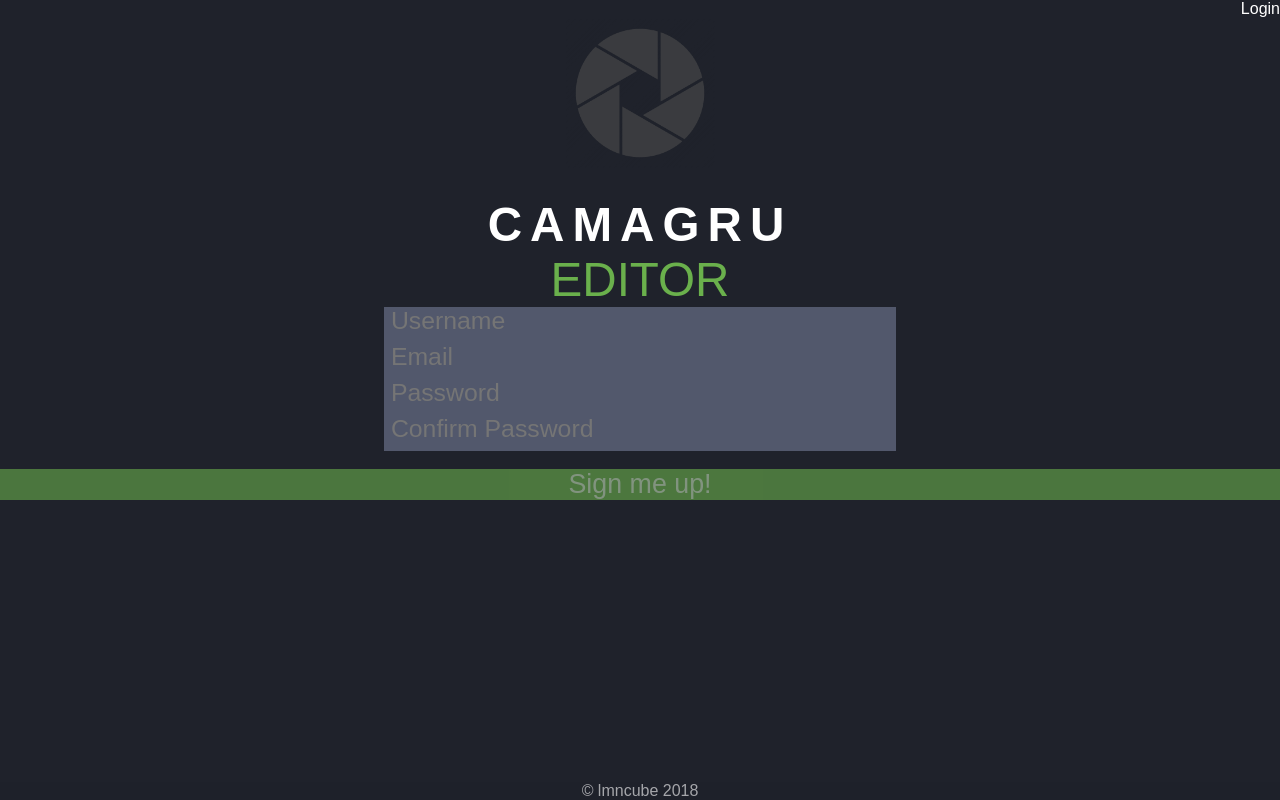
After one commit to luyandamncube/Camagru, a PHP site: page /src/signup.php in a window 1280 px wide. The commit adds this page. Run offline with PHP 8.4, Linux system fonts and the light colour scheme.

Commit message:
Changed file formats

```diff
--- a/css/style.css
+++ b/css/style.css
@@ -20,6 +20,15 @@ body{background: #1F222B;}
 /* Nav bar */.container-9{font-size:20px;align-items:center;}
 /* camera buttons */.container-10{justify-content: space-between;color:white;font-size:30px;padding:4px 5px}
 
+input[type=submit] {
+    color:white;
+    background-color:#6ab04c;
+    opacity:0.6;
+    justify-content:center;
+    font-size:calc(6px + 1vw + 1vh);
+    border : none;
+    width: 100%;
+}
 .container-9 > li{
     flex : 1;
     background-color: rgb(14, 15, 17);
@@ -258,3 +267,34 @@ label > input{ /* HIDE RADIO */
         background-color: grey;
         display: none;
     }
+/* tooltips */
+.tooltip {
+    position: relative;
+    display: inline-block;
+    border-bottom: 1px dotted black;
+}
+
+.tooltip .tooltiptext {
+    visibility: hidden;
+    width: 120px;
+    background-color: black;
+    color: #fff;
+    text-align: center;
+    border-radius: 6px;
+    padding: 5px 0;
+
+    /* Position the tooltip */
+    position: absolute;
+    z-index: 1;
+}
+
+.tooltip:hover .tooltiptext {
+    visibility: visible;
+}
+
+
+.error{
+    position: relative;
+    display: inline-block;
+    font-size : 5px;
+}
--- a/index.php
+++ b/index.php
@@ -19,7 +19,7 @@
   ?>
   <div class="container-2" > CAMAGRU </div>
   <div class="text2 container-3"> EDITOR </div>
-  <a class="links"href="./src/signup.html"> <div class="text2 container-4"> Get started! </div>  </a>
+  <a class="links"href="./src/signup.php"> <div class="text2 container-4"> Get started! </div>  </a>
 
 <!-- Photo Grid -->
   <div class="row">
--- a/setup.php
+++ b/setup.php
@@ -45,25 +45,27 @@ class Dbh{
         */
 
         /* data source name*/
-        $dsn = "mysql:host=".$this->servername.";dbname=".$this->db.";";
+        $dsn = "mysql:host=".$this->servername.";";
 
         try{
             /* PDO connection (using data source name) */
             $pdo = new PDO($dsn, $this->username, $this->password);
             /* shows error inside of website */
             $pdo->setAttribute(PDO::ATTR_ERRMODE, PDO::ERRMODE_EXCEPTION);
+
             /* executes an SQL statement in a single function call */
             $pdo->exec("CREATE DATABASE IF NOT EXISTS ".$this->db.";");
-            /*
             $pdo->exec("USE ".$this->db);
-            $pdo->exec("CREATE TABLE IF NOT EXISTS users (
-                id INT PRIMARY KEY  NOT NULL AUTO_INCREMENT,
-                login VARCHAR(8),
-                pass VARCHAR(8),
-                access ENUM('admin', 'user', 'other') NOT NULL,
-                creation_date DATE NOT NULL
-            )");
-            */
+
+            $pdo->exec("CREATE TABLE IF NOT EXISTS `users`(
+                `id` INT(50) NOT NULL AUTO_INCREMENT,
+                `login` VARCHAR(255) NOT NULL,
+                `pass` VARCHAR(20) NOT NULL,
+                `email` VARCHAR(100) NOT NULL,
+                `access` ENUM('admin', 'user', 'other', '') NOT NULL,
+                `creation_date` DATETIME NOT NULL DEFAULT CURRENT_TIMESTAMP,
+                PRIMARY KEY(`id`)
+            ) ENGINE = InnoDB;");
             return $pdo;
         }
         catch (PDOException $e){
@@ -71,5 +73,7 @@ class Dbh{
         }
     }
 }
-
+session_start([
+    'cookie_lifetime' => 86400,
+]);
 ?>
--- a/src/capture.html
+++ b/src/capture.php
@@ -1,3 +1,6 @@
+<?php
+	include '../setup.php';
+?>
 <!DOCTYPE html>
 <html>
 	<meta charset="UTF-8">
--- /dev/null
+++ b/src/create_user.php
@@ -0,0 +1,61 @@
+<?php
+    function test_input($data) {
+        $data = trim($data);
+        $data = stripslashes($data);
+        $data = htmlspecialchars($data);
+        return $data;
+    }
+
+    $username = $email = $password = $confirmpassword = "";
+    $usernameErr = $emailErr = $passwordErr = $confirmpasswordErr = "";
+    /*var_dump($_POST);*/
+    if ($_SERVER["REQUEST_METHOD"] == "POST") {
+
+        //validate username
+        if (empty($_POST["username"])) {
+            $usernameErr = "Name is required";
+          } else {
+            $username = test_input($_POST["username"]);
+            if(!preg_match('/^[a-zA-Z0-9]{5,}$/', $username)) {
+                $usernameErr = "Username should contain English characters, be longer than 4 characters!";
+            }
+          }
+
+        //validate email
+        if (empty($_POST["email"])) {
+            $emailErr = "Email is required";
+        } else {
+            $email = test_input($_POST["email"]);
+            // check if e-mail address is well-formed
+            if (!filter_var($email, FILTER_VALIDATE_EMAIL)) {
+            $emailErr = "Invalid email format";
+            }
+        }
+
+        //validate password
+        if (empty($_POST["password"])) {
+            $passwordErr = "Password is required";
+        } else{
+            $password = test_input($_POST["password"]);
+            if((mb_strlen($password) <= 8))
+            {
+                $passwordErr = "Password must be 8 characters or more";
+            }
+            if (!preg_match('/[^0-9A-Za-z]/', $password))
+            {
+                $passwordErr = "Password must contain one uppercase character and at least one number!" ;
+            }
+        }
+
+        //validate confirm password
+        if (empty($_POST["confirmpassword"])) {
+            $confirmpasswordErr = "Retype password";
+        } else{
+            $confirmpassword = test_input($_POST["confirmpassword"]);
+            if ($password != $confirmpassword)
+            {
+                $confirmpasswordErr = "Passowrds must match";
+            }
+        }
+    }
+?>
--- a/src/gallery.html
+++ b/src/gallery.php
@@ -1,3 +1,6 @@
+<?php
+	include '../setup.php';
+?>
 <!DOCTYPE html>
 <html>
 	<meta charset="UTF-8">
--- a/src/settings.html
+++ b/src/settings.php
@@ -1,3 +1,6 @@
+<?php
+	include '../setup.php';
+?>
 <!DOCTYPE html>
 <html>
 	<meta charset="UTF-8">
--- /dev/null
+++ b/src/signup.php
@@ -0,0 +1,56 @@
+<?php
+    include '../setup.php';
+    include 'create_user.php';
+?>
+<!DOCTYPE html>
+<html>
+<meta charset="UTF-8">
+<meta name="viewport" content="width=device-width, initial-scale=1">
+<head>
+    <link rel="shortcut icon" type="image/png" href="../resources/favicon.png"/>
+</head>
+    <title>Signup</title>
+    <link rel="stylesheet" href="../css/style.css">
+<body>
+	<a class="links" href="login.php"><div class="container-6"> Login </div></a>
+
+        <div class="container-1">
+            <a class="links"href="gallery.php"><img class="logo" src="../resources/logo1.png"></div></a><br>
+	<div class="container-2"> CAMAGRU </div>
+        <div class="container-3"> EDITOR </div>
+
+        <!--
+            $_SERVER["PHP_SELF"] is a super global variable that returns the filename of the currently executing script
+            htmlspecialchars() function converts special characters to HTML entities. Also voids an XSS attack
+        -->
+       <form action="<?php echo htmlspecialchars($_SERVER["PHP_SELF"]);?>" name="create_user_form" method="POST">
+            <div class ="container-5">
+               <textarea placeholder= " Username" class="textarea" name="username"></textarea>
+               <span class="error"> <?php echo $usernameErr;?></span>
+            </div>
+
+            <div class ="container-5">
+                <textarea placeholder= " Email" class="textarea" name="email"></textarea>
+                <span class="error"> <?php echo $emailErr;?></span>
+            </div>
+            <div class ="container-5">
+                <textarea placeholder= " Password" class="textarea" name="password"></textarea>
+                <span class="error"> <?php echo $passwordErr;?>
+            </span>
+            </div>
+            <div class ="container-5">
+                <textarea placeholder= " Confirm Password" class="textarea" name="confirmpassword"></textarea>
+                <span class="error"> <?php echo $confirmpasswordErr;?>
+            </div>
+            <br>
+            <div class="container-4">
+                <input type="submit" value="Sign me up!">
+                <!-- <a href="#" class="links"><div class="container-4"> Sign me up! </div> </a> -->
+            </div>
+
+        </form>
+   <a class="links"href="https://github.com/luyandamncube"><div class="footer">  © lmncube 2018</div></a>
+
+
+</body>
+</html>
--- a/src/upload.html
+++ b/src/upload.html
@@ -8,7 +8,7 @@
 	<title>Upload</title>
 	<link rel="stylesheet" href="../css/style.css">
 	<body>
-	<div><a class="links"href="gallery.html"><img class="container-8" src="../resources/logo1.png"></div></a>
+	<div><a class="links"href="gallery.php"><img class="container-8" src="../resources/logo1.png"></div></a>
 	<div class="container-2"> UPLOAD A PICTURE </div><br>
 	<form class="container-5" action="./upload.php">
 		<input type="file" name="pic" accept="image/*">
```
Also changed, not shown: src/home.php (renamed from src/home.html, +7 -4 lines), src/login.php (renamed from src/login.html, +6 -3 lines), src/signup.html (deleted, +0 -36 lines).
